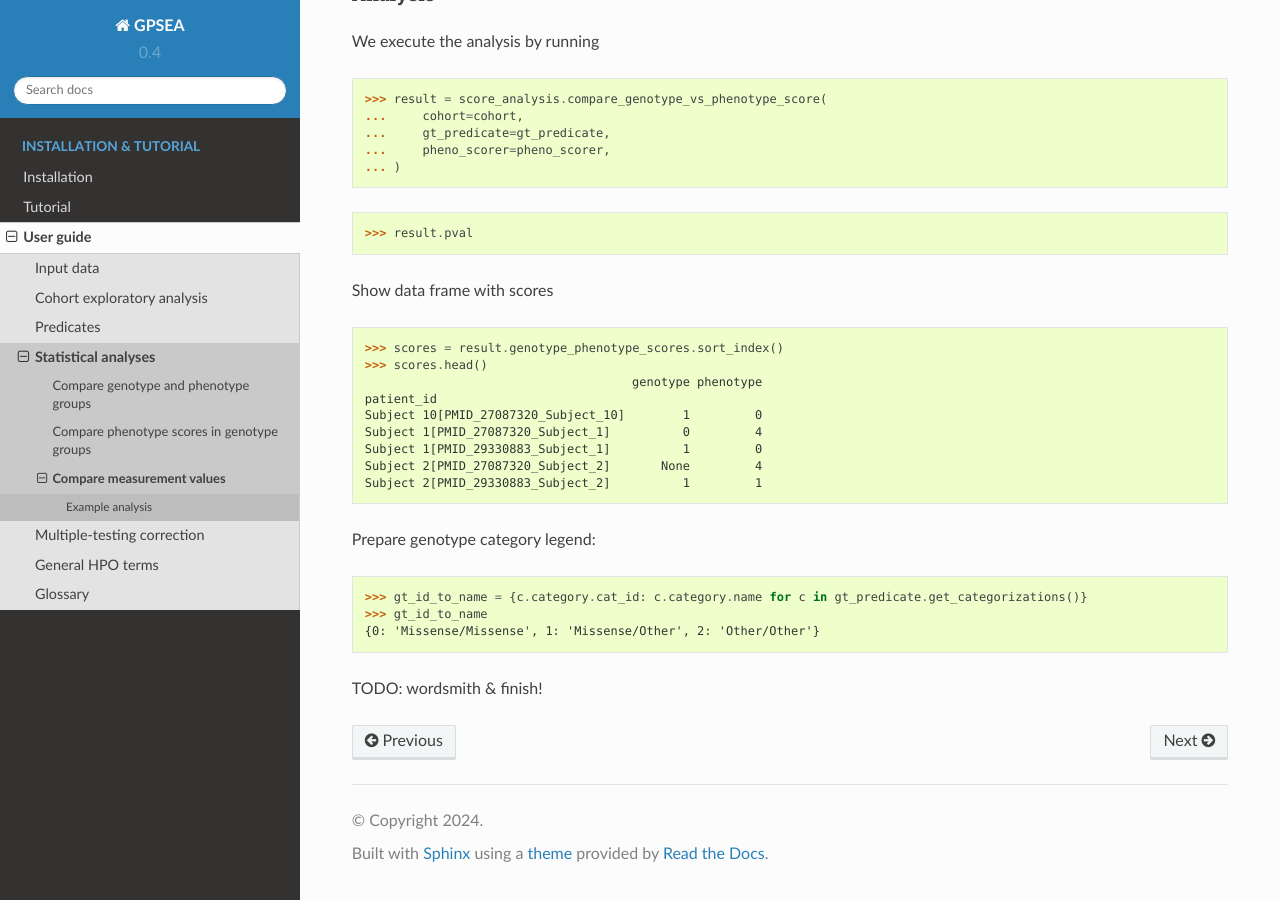
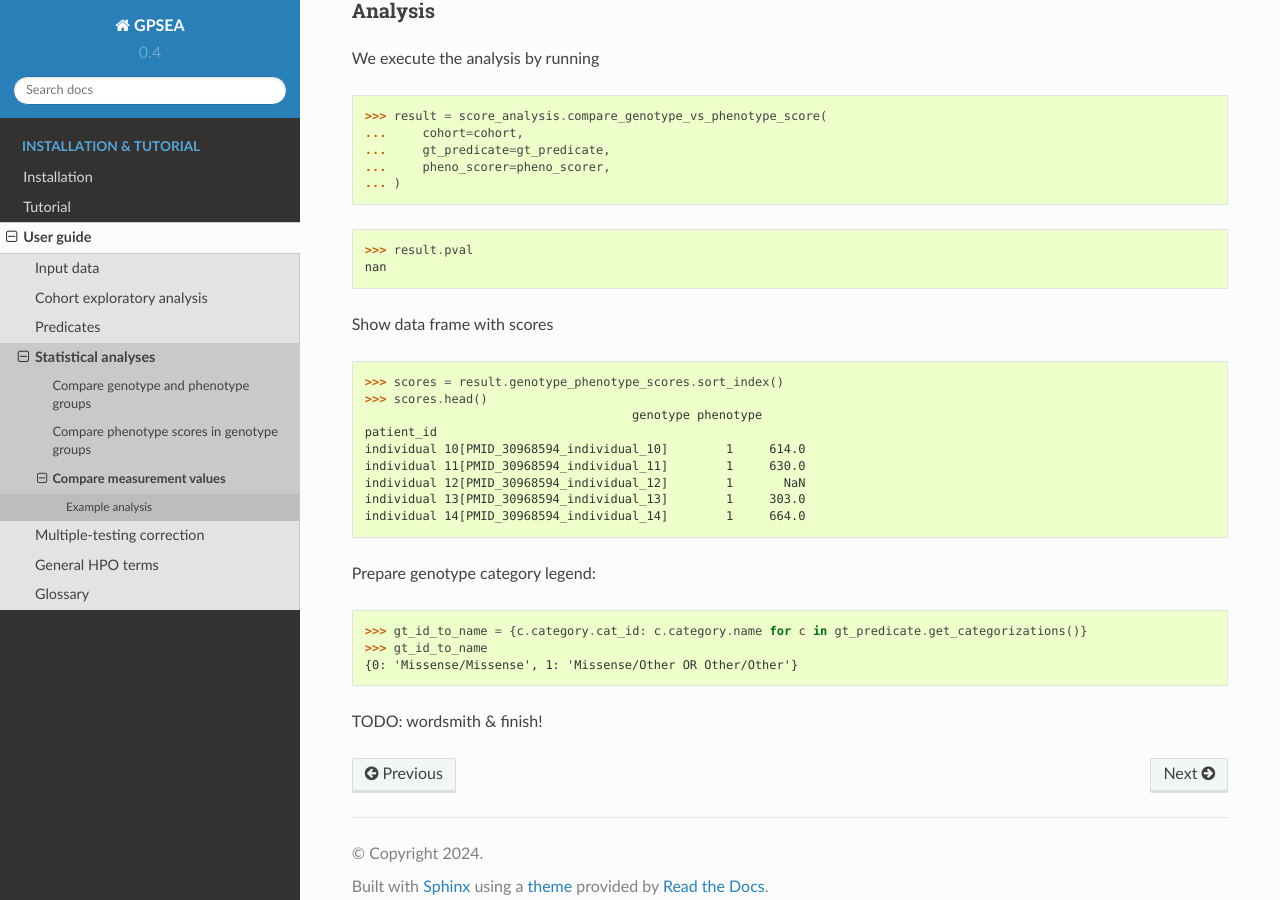
Before and after one commit to monarch-initiative/gpsea, a Sphinx documentation site: the page built from docs/user-guide/analyses/measurements.rst, in a window 1280 px wide and 900 px high, scrolled down 1969 px. Built offline with Sphinx 7.4.7 and the Read the Docs theme 2.0.0, drawn with Linux system fonts in a browser that asks for light colours; pages that are not in the unit, such as notebooks, are missing from menus; some of the changed text lies outside the part shown.

Commit message:
Make the `measurements.rst` pass.

```diff
--- a/docs/user-guide/analyses/measurements.rst
+++ b/docs/user-guide/analyses/measurements.rst
@@ -67,9 +67,10 @@ Assuming AR inheritance, we compare missense vs. rest:
 ...     a_predicate=is_missense,
 ...     b_predicate=~is_missense,
 ...     names=('Missense', 'Other'),
+...     partitions=({0,}, {1, 2}),
 ... )
 >>> gt_predicate.display_question()
-'Allele group: Missense/Missense, Missense/Other, Other/Other'
+'Allele group: Missense/Missense, Missense/Other OR Other/Other'
 
 Phenotype score
 ---------------
@@ -119,6 +120,7 @@ We execute the analysis by running
 ... )
 
 >>> result.pval
+nan
 
 Show data frame with scores
 
@@ -126,17 +128,17 @@ Show data frame with scores
 >>> scores.head()  # doctest: +NORMALIZE_WHITESPACE
                                      genotype phenotype
 patient_id
-Subject 10[PMID_27087320_Subject_10]        1         0
-Subject 1[PMID_27087320_Subject_1]          0         4
-Subject 1[PMID_29330883_Subject_1]          1         0
-Subject 2[PMID_27087320_Subject_2]       None         4
-Subject 2[PMID_29330883_Subject_2]          1         1
+individual 10[PMID_30968594_individual_10]        1     614.0
+individual 11[PMID_30968594_individual_11]        1     630.0
+individual 12[PMID_30968594_individual_12]        1       NaN
+individual 13[PMID_30968594_individual_13]        1     303.0
+individual 14[PMID_30968594_individual_14]        1     664.0
 
 
 Prepare genotype category legend:
 
 >>> gt_id_to_name = {c.category.cat_id: c.category.name for c in gt_predicate.get_categorizations()}
 >>> gt_id_to_name
-{0: 'Missense/Missense', 1: 'Missense/Other', 2: 'Other/Other'}
+{0: 'Missense/Missense', 1: 'Missense/Other OR Other/Other'}
 
 TODO: wordsmith & finish!
```
